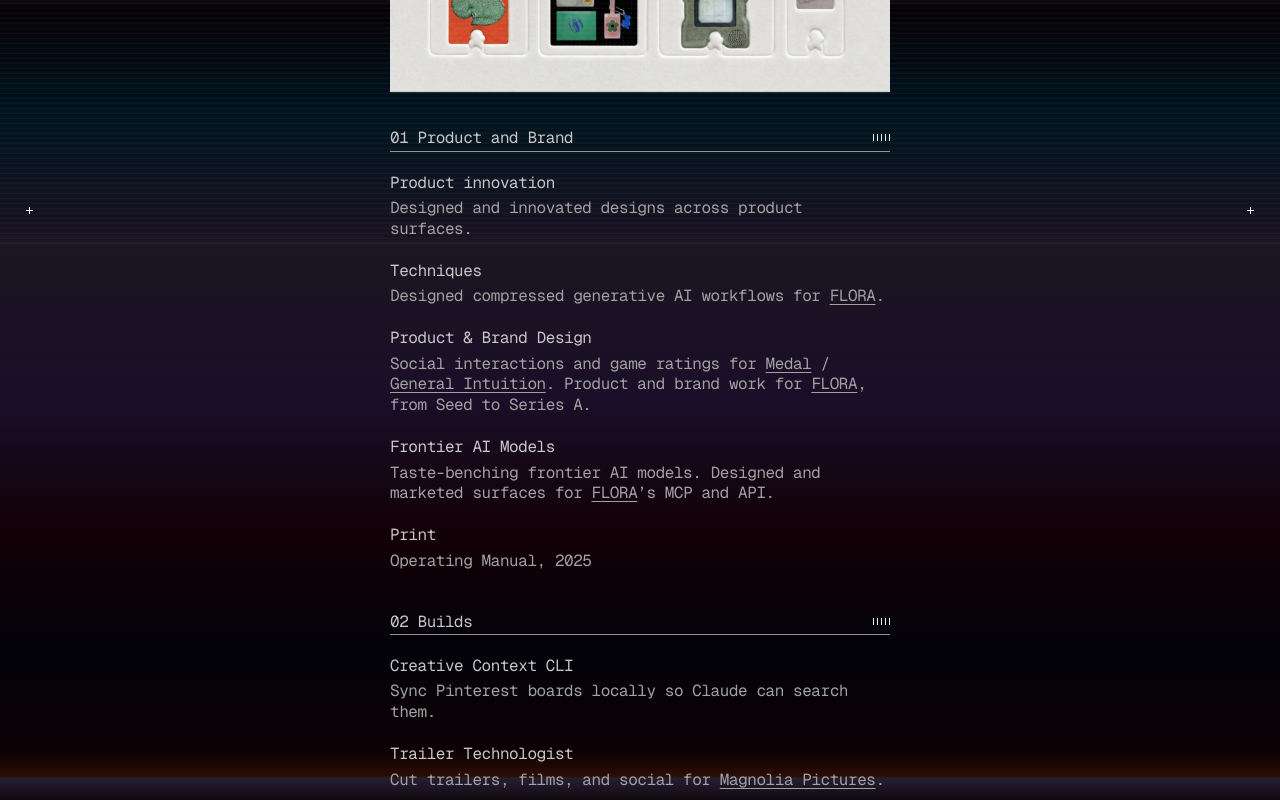
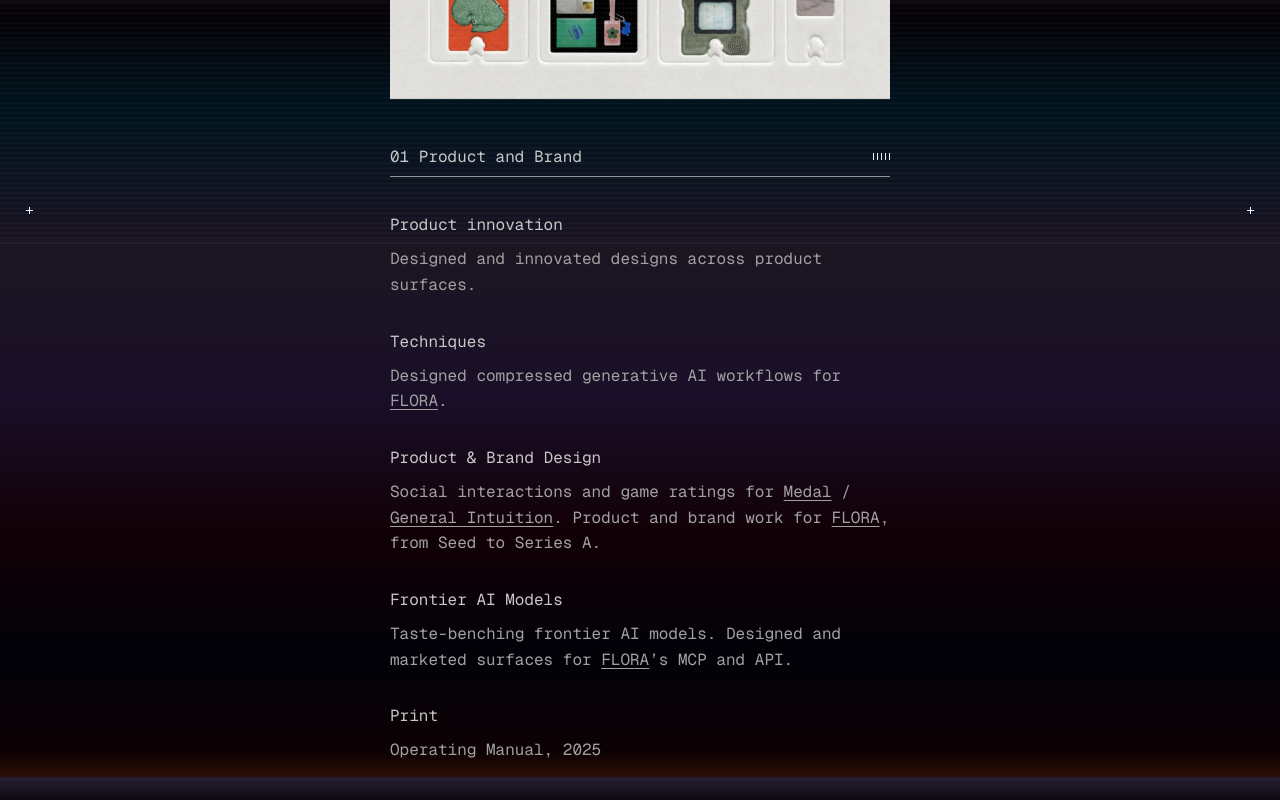
Before and after one commit to tarshaa/portfolio, a Next.js app: page / in a window 1280 px wide. Shown: the part 560-1360 px from the top of the page. Built offline with nearby package versions, Linux system fonts and the light colour scheme.

Commit message:
Improve text line spacing and project spacing across the portfolio

```diff
--- a/src/app/globals.css
+++ b/src/app/globals.css
@@ -28,7 +28,7 @@
     font-family: var(--font-geist-mono), monospace;
     font-size: 1rem;
     line-height: 1.5;
-    letter-spacing: -0.0275em;
+    letter-spacing: 0;
   }
   h1 {
     font-size: 1.0625rem;
@@ -82,7 +82,7 @@
 .project h3 {
   font-size: 1rem;
   text-decoration: none;
-  line-height: 116%;
+  line-height: 1.45;
 }
 
 .contact a {
@@ -91,7 +91,7 @@
 
 .project p {
   font-size: 1rem;
-  line-height: 1.3;
+  line-height: 1.6;
   color: #a1a1a1;
 }
 
@@ -111,6 +111,7 @@
 }
 
 .project-detail-blurb {
+  line-height: 1.65;
   font-size: 1rem;
   color: #a1a1a1;
 }
@@ -744,3 +745,37 @@
 .company-link:focus-visible {
   color: #ffffff;
 }
+
+/* Consistent spacing for the project index and case-study text. */
+.project {
+  gap: 10px;
+}
+
+.home [data-bio] {
+  line-height: 1.65;
+}
+
+main.home:not(.detail-page) {
+  gap: 48px;
+}
+
+main.home:not(.detail-page) > div:last-child {
+  gap: 56px;
+}
+
+main.home:not(.detail-page) > div:last-child > div {
+  gap: 32px;
+}
+
+main.home:not(.detail-page) > div:last-child > div > h2 {
+  padding-bottom: 8px;
+  margin-bottom: 4px;
+}
+
+main.home.detail-page {
+  gap: 36px;
+}
+
+.print-hero-text {
+  line-height: 1.65;
+}
```
